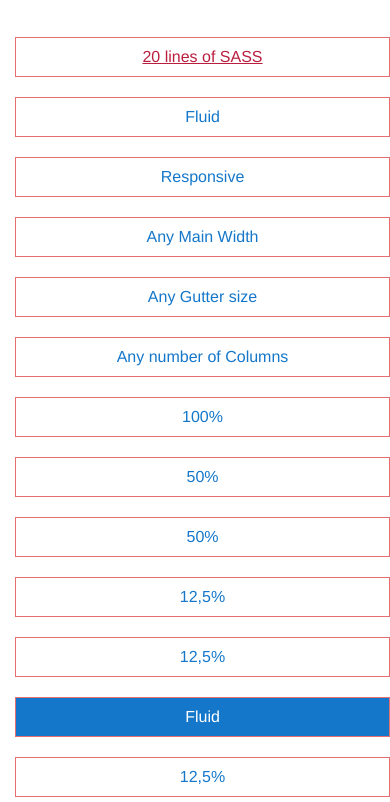
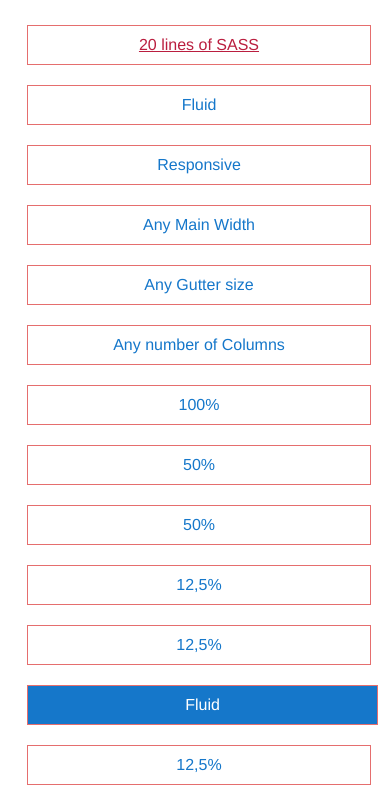
Before and after one commit to vladocar/Katana, a plain HTML site: page index.html in a window 390 px wide. Shown: the part 349-1151 px from the top of the page. Drawn offline with nearby package versions, Linux system fonts and the light colour scheme; files that its build step writes are made by us from their sources.

Commit message:
Update katana.scss

```diff
--- a/katana.scss
+++ b/katana.scss
@@ -14,6 +14,6 @@ $col: 12;
 .clear{width: 100%}
 
 @media (max-width: 600px) {
-  .main,.main>*{width:100% !important; margin:0}
+  .main,.main>*{width:94% !important;}
   img{max-width:100%;height:auto}
 }
```
